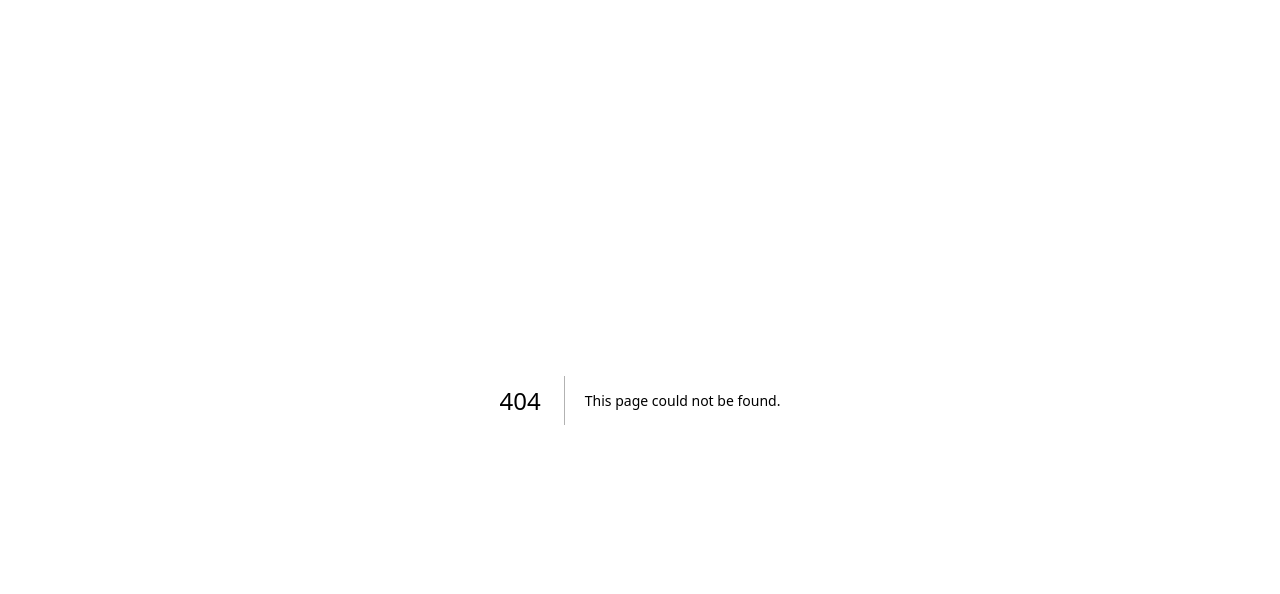
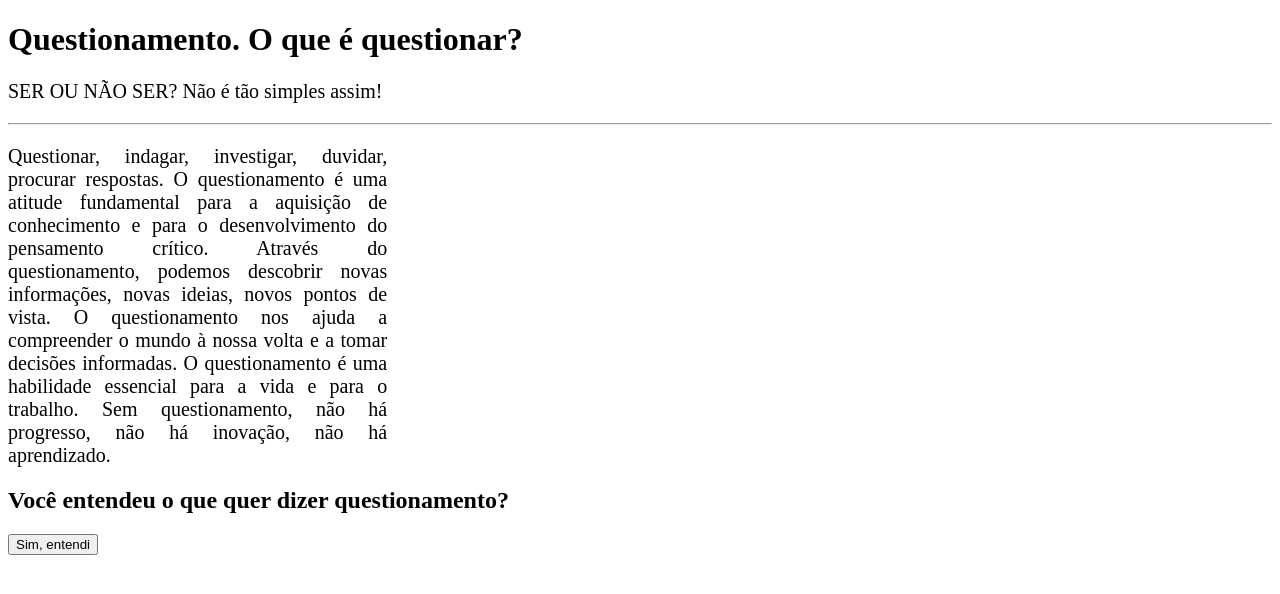
Before and after one commit to Pontinn/clone-tab-news, a Next.js app: page /questionamento in a window 1280 px wide. Before the commit this address had no page. Shown: the top 594 px of the page. Built offline with nearby package versions, Linux system fonts and the light colour scheme.

Commit message:
Questinamento

```diff
--- /dev/null
+++ b/pages/_app.js
@@ -0,0 +1,7 @@
+import "../styles/questionamento.css"; // Adicione esta linha
+
+function MyApp({ Component, pageProps }) {
+  return <Component {...pageProps} />;
+}
+
+export default MyApp;
--- /dev/null
+++ b/pages/questionamento.js
@@ -0,0 +1,52 @@
+import React, { useState } from "react";
+
+const Questionamento = () => {
+  const [showMore, setShowMore] = useState(false);
+  const [question, setQuestion] = useState(false);
+
+  const handleShowImage = () => {
+    setShowMore(true);
+  };
+  const startQuestion = () => {
+    setQuestion(true);
+  };
+
+  return (
+    <div>
+      <h1>Questionamento. O que é questionar?</h1>
+      <p className="text-justify">SER OU NÃO SER? Não é tão simples assim!</p>
+      <hr />
+      <p className="text-justify">
+        Questionar, indagar, investigar, duvidar, procurar respostas. O
+        questionamento é uma atitude fundamental para a aquisição de
+        conhecimento e para o desenvolvimento do pensamento crítico. Através do
+        questionamento, podemos descobrir novas informações, novas ideias, novos
+        pontos de vista. O questionamento nos ajuda a compreender o mundo à
+        nossa volta e a tomar decisões informadas. O questionamento é uma
+        habilidade essencial para a vida e para o trabalho. Sem questionamento,
+        não há progresso, não há inovação, não há aprendizado.
+      </p>
+
+      <h2>Você entendeu o que quer dizer questionamento?</h2>
+      <div className="button">
+        <button onClick={handleShowImage}>Sim, entendi</button>
+      </div>
+
+      {showMore && (
+        <div>
+          <h2>VAMOS FAZER UM QUESTIONAMENTO ENTÃO</h2>
+          <p>Abaixo um botão para iniciar</p>
+          <button onClick={startQuestion}>Questão</button>
+          {question && (
+            <div clasName="question">
+              <p>ESTA CANALHA, É PUTA OU NÃO É?</p>
+              <img className="img" src="/img/velha.jpg"></img>
+            </div>
+          )}
+        </div>
+      )}
+    </div>
+  );
+};
+
+export default Questionamento;
--- /dev/null
+++ b/styles/questionamento.css
@@ -0,0 +1,9 @@
+.text-justify {
+  text-align: justify;
+  width: 30%;
+  font-size: 20px;
+}
+
+.img {
+  width: 20%;
+}
```
Also changed, not shown: public/img/velha.jpg (added), 1 other file (tests, documents, lock files or other folders).
